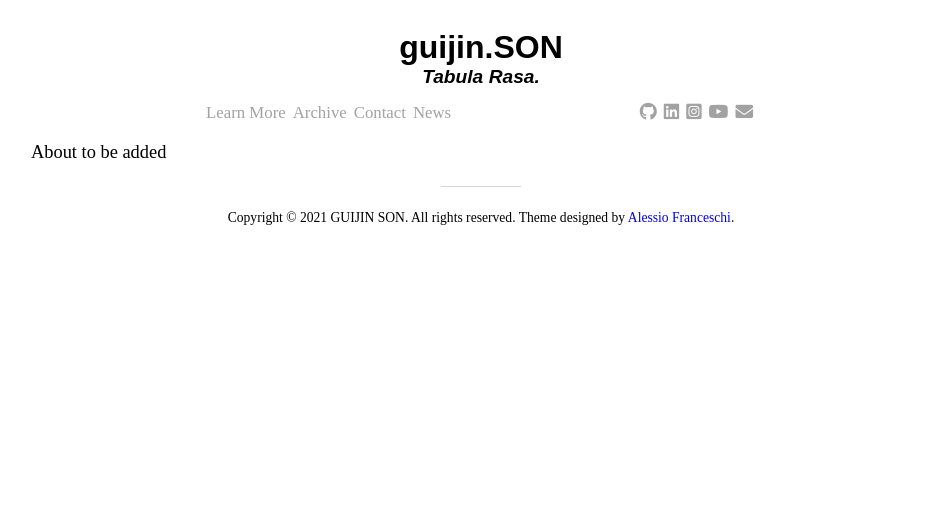
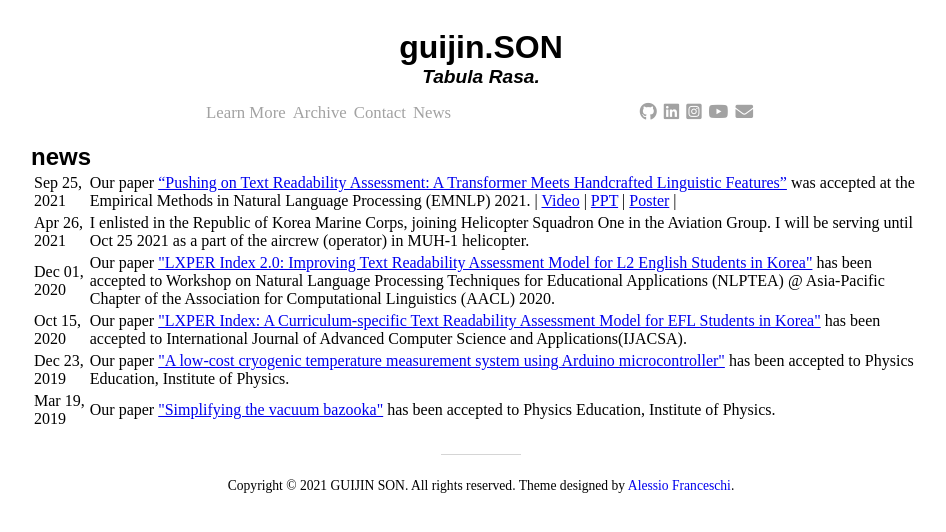
Before and after one commit to guijinSON/guijinSON.github.io, a Jekyll site: the page built from news.md, in a window 1280 px wide. Shown: the top 532 px of the page, without its empty margins (159-1105 px from the left). Built offline with Jekyll 4.4.1, drawn with Linux system fonts in a browser that asks for light colours; nearby versions of some CDN libraries.

Commit message:
Update news.md

```diff
--- a/news.md
+++ b/news.md
@@ -2,5 +2,72 @@
 layout: default
 title: News
 ---
+<div class="news">
+  <h2>news</h2>
 
-About to be added
+    <table>
+
+
+      <tr>
+        <td class="date">Sep 25, 2021</td>
+        <td class="announcement">
+
+            Our paper <a href="https://arxiv.org/abs/2109.12258">“Pushing on Text Readability Assessment: A Transformer Meets Handcrafted Linguistic Features”</a> was accepted at the Empirical Methods in Natural Language Processing (EMNLP) 2021. | <a href="https://screencast-o-matic.com/watch/cr6Q0GVXrdz">Video</a> | <a href="/assets/presentations/EMNLP2021.pdf" download>PPT</a> | <a href="/assets/presentations/EMNLP2021_poster.pdf" download>Poster</a> |
+
+
+        </td>
+      </tr>
+
+      <tr>
+        <td class="date">Apr 26, 2021</td>
+        <td class="announcement">
+
+            I enlisted in the Republic of Korea Marine Corps, joining Helicopter Squadron One in the Aviation Group. I will be serving until Oct 25 2021 as a part of the aircrew (operator) in MUH-1 helicopter.
+
+
+        </td>
+      </tr>
+
+      <tr>
+        <td class="date">Dec 01, 2020</td>
+        <td class="announcement">
+
+            Our paper <a href="https://aclanthology.org/2020.nlptea-1.3/">"LXPER Index 2.0: Improving Text Readability Assessment Model for L2 English Students in Korea"</a> has been accepted to Workshop on Natural Language Processing Techniques for Educational Applications (NLPTEA) @ Asia-Pacific Chapter of the Association for Computational Linguistics (AACL) 2020.
+
+
+        </td>
+      </tr>
+
+      <tr>
+        <td class="date">Oct 15, 2020</td>
+        <td class="announcement">
+
+            Our paper <a href="https://thesai.org/Publications/ViewPaper?Volume=11&Issue=8&Code=IJACSA&SerialNo=1">"LXPER Index: A Curriculum-specific Text Readability Assessment Model for EFL Students in Korea"</a> has been accepted to International Journal of Advanced Computer Science and Applications(IJACSA).
+
+
+        </td>
+      </tr>
+
+      <tr>
+        <td class="date">Dec 23, 2019</td>
+        <td class="announcement">
+
+            Our paper <a href="https://iopscience.iop.org/article/10.1088/1361-6552/ab60db/meta">"A low-cost cryogenic temperature measurement system using Arduino microcontroller"</a> has been accepted to Physics Education, Institute of Physics.
+
+
+        </td>
+      </tr>
+
+      <tr>
+        <td class="date">Mar 19, 2019</td>
+        <td class="announcement">
+
+            Our paper <a href="https://iopscience.iop.org/article/10.1088/1361-6552/ab08f1/meta">"Simplifying the vacuum bazooka"</a> has been accepted to Physics Education, Institute of Physics.
+
+
+        </td>
+      </tr>
+
+    </table>
+
+</div>
```
